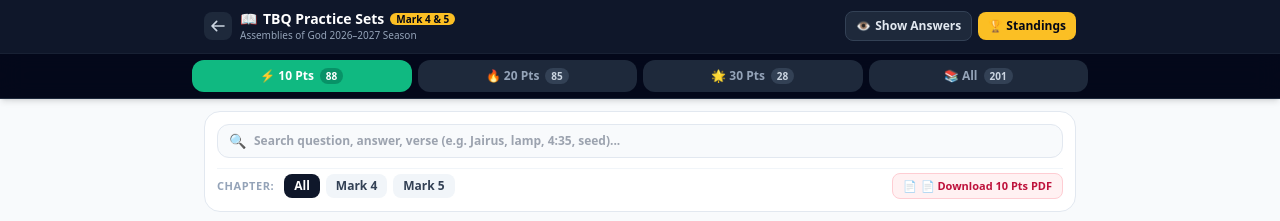
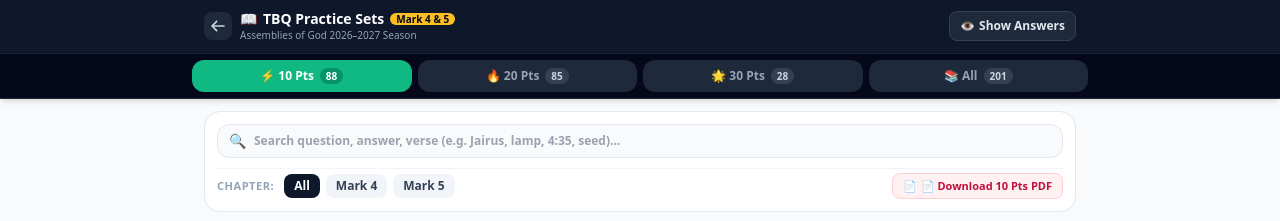
Before and after one commit to pjeyabalan/tbq-jbq, a website: page public/practice.html in a window 1280 px wide. Shown: the top 221 px of the page. Drawn offline with nearby package versions, Linux system fonts and the light colour scheme.

Commit message:
chore: remove Standings button from practice page header

```diff
--- a/public/practice.html
+++ b/public/practice.html
@@ -57,9 +57,6 @@
           <span id="toggle-all-icon">👁️</span>
           <span id="toggle-all-text" class="hidden sm:inline">Show Answers</span>
         </button>
-        <a href="/scores" class="text-xs font-bold bg-amber-400 hover:bg-amber-300 text-slate-950 px-2.5 py-1.5 rounded-lg transition-all active:scale-95 shadow-xs">
-          🏆 Standings
-        </a>
       </div>
     </div>
 
```
